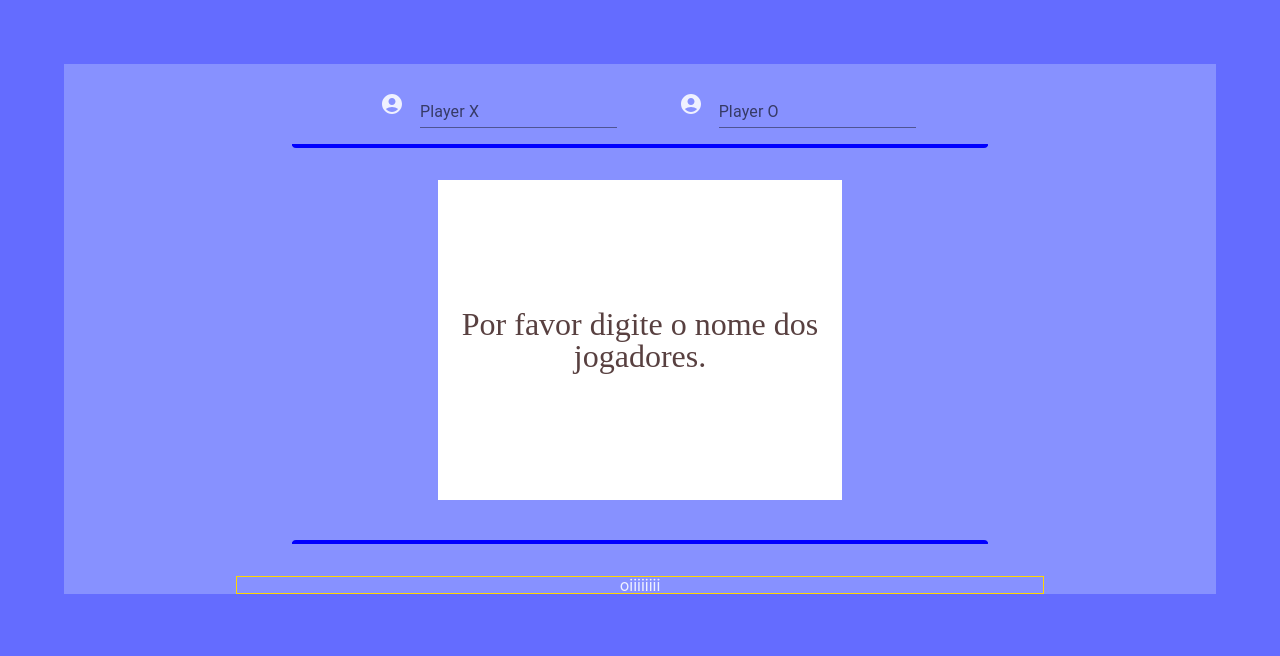
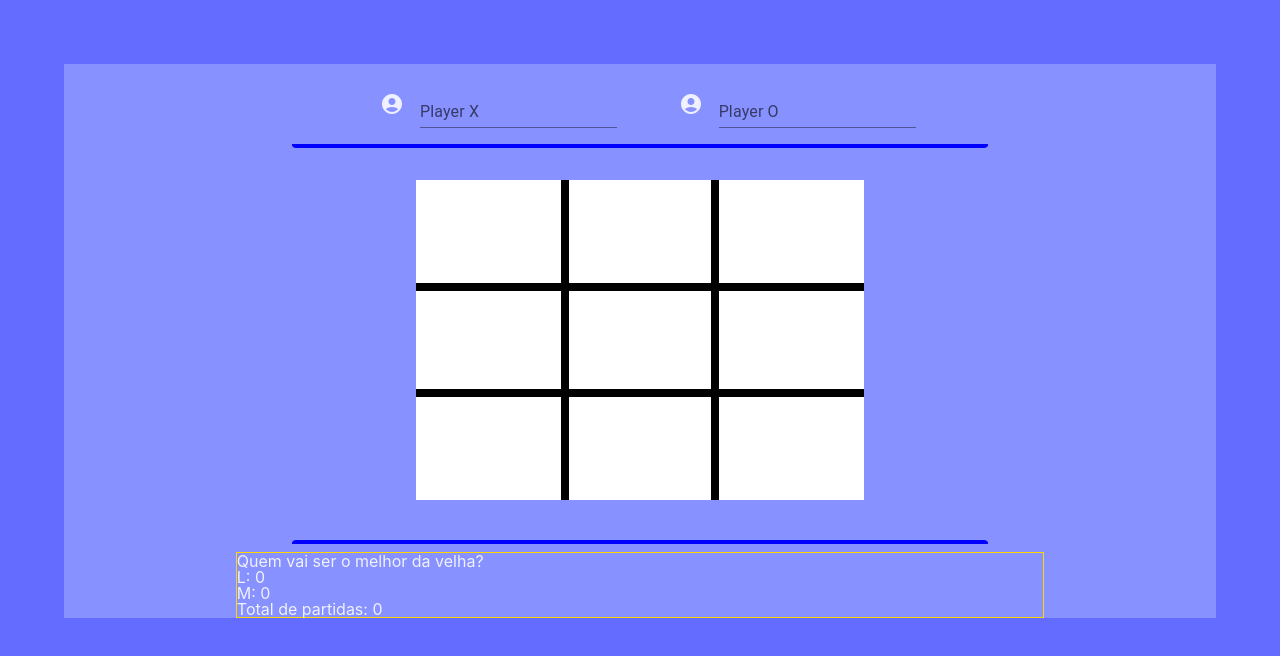
Before and after one commit to RCVigil/jogoDaVelhaWeb, a React (Vite) app: page / in a window 1280 px wide. Shown: the top 656 px of the page. Built offline with nearby package versions, Linux system fonts and the light colour scheme.

Commit message:
Feature: Adicionando jogabilidade e Placar no footer

```diff
--- a/src/App.tsx
+++ b/src/App.tsx
@@ -1,4 +1,5 @@
 // import React from 'react'
+import FooterGame from "./Component/FooterGame/FooterGame";
 import { GameSquare } from "./Component/gameSquare/GameSquare";
 import ParticipatingPeople from "./Component/participatingPeople/ParticipatingPeople";
 import AppProvider from "./providers/AppProvider";
@@ -17,7 +18,9 @@ export default function App() {
           <GameSquare />
         </div>
         <hr className="lineDivisoryFooter" />
-        <footer id="footerGame">oiiiiiiii</footer>
+        <footer id="footerGame">
+          <FooterGame/>
+        </footer>
       </div>
     </AppProvider>
   );
--- /dev/null
+++ b/src/Component/FooterGame/FooterGame.tsx
@@ -0,0 +1,20 @@
+import React from "react";
+import AppContext from "../../contexts/AppContext";
+
+export default function FooterGame() {
+  const { victory, player1, player2, score } = React.useContext(AppContext);
+  return (
+    <div>
+      {victory !== "" ? (
+        <h1>{`Parabéns ${victory}, você venceu a partida`}</h1>
+      ) : (
+        <div className="footerScoreBoard">
+          <h3>Quem vai ser o melhor da velha?</h3>
+          <div>{!player1 ? "" : `${player1}: ${score.X}`}</div>
+          <div>{!player2 ? "" : `${player2}: ${score.O}`}</div>
+          <div>Total de partidas: {score.draws}</div>
+        </div>
+      )}
+    </div>
+  );
+}
--- a/src/Component/gameSquare/GameSquare.tsx
+++ b/src/Component/gameSquare/GameSquare.tsx
@@ -1,40 +1,86 @@
-import React, { useState } from "react";
-
+import React, { useContext, useState } from "react";
 import "./_gameSquare.sass";
 import AppContext from "../../contexts/AppContext";
 
 export const GameSquare: React.FC = () => {
-  const {player1} = React.useContext(AppContext)
-  const {player2} = React.useContext(AppContext)
-
+  const {
+    player1,
+    player2,
+    setScore,
+    stopPlaying,
+    setStopPlaying,
+  } = useContext(AppContext);
   const numRows = 3;
   const numCols = 3;
 
   const initialCells = Array(numRows * numCols).fill(null);
-  const [cells, setCells] = useState(initialCells);
-  const [xIsNext, setXIsNext] = useState(true);
-  const [victoryGame, setVictoryGame] = useState([[1,2,3,], [4,5,6], [7,8,9], [1,5,9], [1,4,7], [2,5,8], [3,6,9], [3,5,7]]);
-
-  console.log(cells)
-  console.log(xIsNext)
+  const [cells, setCells] = useState<Array<string | null>>(initialCells);
+  const [xIsNext, setXIsNext] = useState<boolean>(true);
+  const [victoryGame] = useState<Array<Array<number>>>([
+    [1, 2, 3],
+    [4, 5, 6],
+    [7, 8, 9],
+    [1, 5, 9],
+    [1, 4, 7],
+    [2, 5, 8],
+    [3, 6, 9],
+    [3, 5, 7],
+  ]);
 
   const rows = Array.from({ length: numRows });
   const cols = Array.from({ length: numCols });
 
-  const selectSquare = (e:any) => {
-    const cellKey = e.currentTarget.dataset.cellKey;
+  const checkWinner = (): "X" | "O" | "draw" | null => {
+    for (let i = 0; i < victoryGame.length; i++) {
+      const [a, b, c] = victoryGame[i];
+      if (
+        cells[a - 1] &&
+        cells[a - 1] === cells[b - 1] &&
+        cells[a - 1] === cells[c - 1]
+      ) {
+        return cells[a - 1] as "X" | "O";
+      }
+    }
+    if (!cells.includes(null)) {
+      return "draw";
+    }
+    return null;
+  };
+
+  React.useEffect(() => {
+    const winner = checkWinner();
+    if (winner) {
+      updateScore(winner === "draw" ? "draws" : winner);
+      setStopPlaying(true); // Definir stopPlaying como true quando houver um vencedor ou empate
+    }
+  }, [cells]); // Monitorando as mudanças no estado das cells
+
+  const updateScore = (winner: "X" | "O" | "draws") => {
+    setScore((prevScore: { [x: string]: number }) => ({
+      ...prevScore,
+      [winner]: prevScore[winner] + 1,
+    }));
+  };
+
+  const selectSquare = (e: React.MouseEvent<HTMLTableDataCellElement>) => {
+    if (stopPlaying) {
+      return; // Se stopPlaying for verdadeiro, retornar sem fazer alterações
+    }
+
+    const cellKey = Number(e.currentTarget.dataset.cellKey);
 
     if (cells[cellKey - 1] === null) {
       const newCells = [...cells];
-      newCells[cellKey - 1] = xIsNext ? 'X' : 'O';
+      newCells[cellKey - 1] = xIsNext ? "X" : "O";
       setCells(newCells);
+
       setXIsNext(!xIsNext);
     }
-  }
+  };
 
-  return (
-    (player2 !== '' && player1 !== '') ?
-    (<table id="firstDivGameSquare">
+  return player2 !== "" && player1 !== "" ? (
+    <div>
+      <table id="firstDivGameSquare">
         <tbody>
           {rows.map((_, r) => (
             <tr key={r + 1}>
@@ -63,11 +109,10 @@ export const GameSquare: React.FC = () => {
           ))}
         </tbody>
       </table>
-  )
-  : (
+    </div>
+  ) : (
     <div className="firstDivGameSquareH1">
       <h1 className="h1Names">Por favor digite o nome dos jogadores.</h1>
     </div>
-  )
-  )
+  );
 };
--- a/src/Component/gameSquare/_gameSquare.sass
+++ b/src/Component/gameSquare/_gameSquare.sass
@@ -1,7 +1,7 @@
 #firstDivGameSquare
   background-color: #fff
   height: 20rem
-  width: 50%
+  width: 35vw
 
   .tdGameS
     align-self: center
@@ -44,7 +44,7 @@
   align-items: center
   display: flex
   height: 80%
-  margin: 8%
-  font-size: 5rem
+  margin: -8% 8% 3% 8%
+  font-size: 4rem
   justify-content: center
   width: 80%
--- a/src/providers/AppProvider.tsx
+++ b/src/providers/AppProvider.tsx
@@ -7,14 +7,18 @@ interface IProvider {
 
 export default function AppProvider(props: IProvider): React.ReactElement {
     const { children } = props;
-    const [player1, setPlayer1] = React.useState('');
-    // const [player1, setPlayer1] = React.useState('');
-    const [player2, setPlayer2] = React.useState('');
-    // const [player2, setPlayer2] = React.useState('');
+    const [player1, setPlayer1] = React.useState('L');
+    const [player2, setPlayer2] = React.useState('M');
+    const [victory, setVictory] = React.useState('');
+    const [score, setScore] = React.useState({ X: 0, O: 0, draws: 0 });
+    const [stopPlaying, setStopPlaying] = React.useState(false);
 
     const object = {
         player1, setPlayer1, // JOGADOR 1
         player2, setPlayer2, // JOGADOR 2
+        victory, setVictory, // JOGADOR VENCEDOR
+        score, setScore , // PLACAR
+        stopPlaying, setStopPlaying, // BLOQUEAR O JOGO QUANDO HOUVER VITORIA OU TODAS AS CASAS MARCADAS
     }
 
     // Se não tiver nenhuma operação a ser realizada, você pode remover o useEffect
--- a/src/style/_app.sass
+++ b/src/style/_app.sass
@@ -29,7 +29,6 @@
   .lineDivisoryFooter
     border: 0.15rem solid blue
     border-radius: 1rem 1rem 0 0
-    margin-bottom: 2rem
     width: 60%
 
   #bodyGame
@@ -42,6 +41,6 @@
   #footerGame
     border: 1px solid gold
     display: flex
-    justify-content: center
+    gap: 1rem
     height: 15%
     width: 70%
```
Lines whose indentation alone changed are shown as unchanged.
